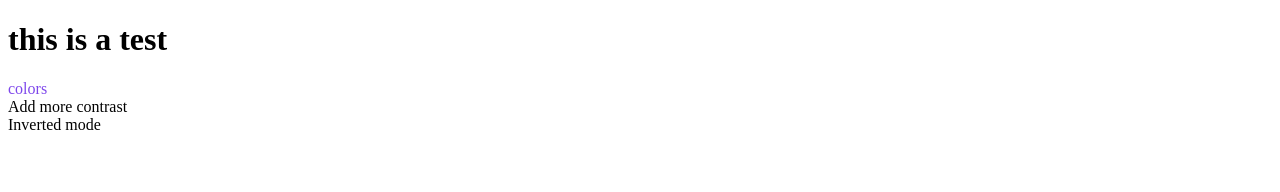
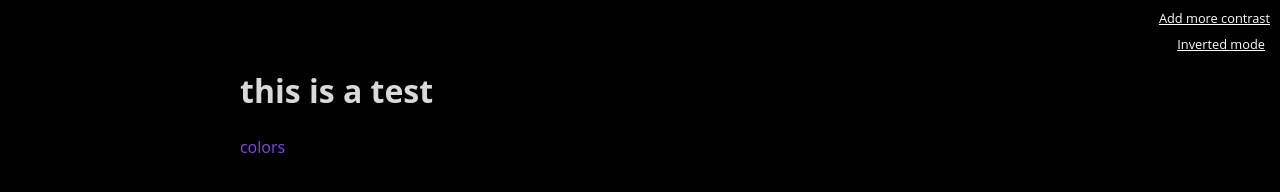
Before and after one commit to dangerousMoron/simple-website, a plain HTML site: page test.html in a window 1280 px wide. Drawn offline with Linux system fonts and the light colour scheme; files that its build step writes are made by us from their sources.

Commit message:
added fix

```diff
--- a/assets/main.js
+++ b/assets/main.js
@@ -59,6 +59,9 @@ function addContrastControl() {
 }
 
 function addInvertedControl() {
+  var el = document.getElementsByTagName("html")[0];
+  el.classList[classMethods[1]]("inverted"); //stupid kludge to make it dark mode by default
+
   someControl("invmode", [stringArray[2], stringArray[3]], "inverted");
 }
 
--- a/test.html
+++ b/test.html
@@ -6,7 +6,7 @@
    <title>TEST</title>
    <meta name="viewport" content="width=device-width, initial-scale=1.0">
    <meta name="description" content="TEST">
-   <link rel="assets/stylesheet" type="text/css" href="main.css">
+   <link rel="stylesheet" type="text/css" href="assets/main.css">
 </head>
 
 <body>
```
